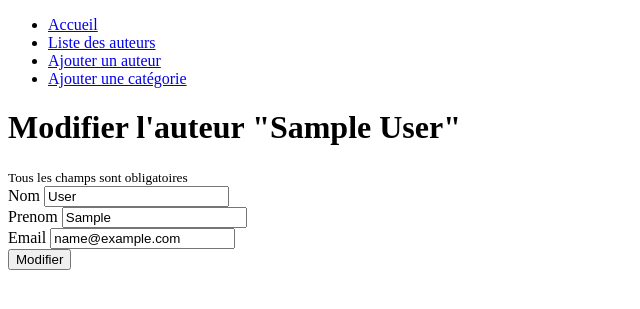
After one commit to EEDNTP/TP_Blog, a PHP site: page /edit_author.php?id=1 in a window 1280 px wide. The commit adds this page. Shown: the top 309 px of the page, without its empty margins (0-640 px from the left). Run offline with PHP 8.4, Linux system fonts and the light colour scheme; tables that the repository leaves empty or names only in its code hold one stand-in row (values such as "Sample post").

Commit message:
Modifier un auteur

```diff
--- a/app/authors.php
+++ b/app/authors.php
@@ -48,7 +48,7 @@ $authors = $stmt->fetchAll();
                         <!-- Affiche l'email de l'auteur en utilisant htmlspecialchars pour sécuriser l'affichage -->
                         <td><?= htmlspecialchars($author['email']); ?></td>
                         <!-- Lien pour voir les articles de l'auteur -->
-                        <td><a href="author_articles.php?id=<?= intval($author['id']); ?>">Voir les articles</a></td>
+                        <td><a href="edit_author.php?id=<?= intval($author['id']); ?>">Modifier</a> - <a href="author_articles.php?id=<?= intval($author['id']); ?>">Voir les articles</a></td>
                     </tr>
                 <?php endforeach; ?>
             </tbody>
--- /dev/null
+++ b/app/edit_author.php
@@ -0,0 +1,70 @@
+<?php
+// Récupère l'identifiant de l'auteur depuis les paramètres GET de l'URL
+$id = $_GET['id'];
+
+// Vérifie si l'identifiant est un nombre
+if (is_numeric($id)) {
+    // Inclut le fichier de connexion à la base de données
+    require_once 'includes/dbconnect.php';
+
+    // Prépare la requête SQL pour sélectionner l'auteur avec l'identifiant donné
+    $sql = 'SELECT * FROM authors WHERE id = :id;';
+
+    // Prépare la requête SQL
+    $stmt = $pdo->prepare($sql);
+
+    // Lie la valeur de l'identifiant à la requête en tant qu'entier
+    $stmt->bindValue(':id', $id, PDO::PARAM_INT);
+
+    // Exécute la requête
+    $stmt->execute();
+
+    // Récupère les informations de l'auteur
+    $author = $stmt->fetch();
+
+    // Vérifie si l'auteur existe
+    if (!$author) {
+        die('Auteur inexistant'); // Arrête le script et affiche un message d'erreur si l'auteur n'existe pas
+    }
+} else {
+    die('ID incorrect'); // Arrête le script et affiche un message d'erreur si l'identifiant n'est pas un nombre
+}
+
+?>
+<!DOCTYPE html>
+<html lang="fr">
+
+<head>
+    <meta charset="UTF-8">
+    <meta name="viewport" content="width=device-width, initial-scale=1.0">
+    <title>Modifier l'auteur "<?= htmlspecialchars($author['firstname']); ?> <?= htmlspecialchars($author['lastname']); ?>"</title>
+</head>
+
+<body>
+    <header>
+        <?php include_once 'includes/nav.php'; ?>
+        <h1>Modifier l'auteur "<?= htmlspecialchars($author['firstname']); ?> <?= htmlspecialchars($author['lastname']); ?>"</h1>
+    </header>
+
+    <main>
+        <form action="edit_author_treatment.php" method="post">
+            <small>Tous les champs sont obligatoires</small>
+            <div>
+                <label for="lastname">Nom</label>
+                <input type="text" id="lastname" name="lastname" value="<?= htmlspecialchars($author['lastname']); ?>">
+            </div>
+            <div>
+                <label for="firstname">Prenom</label>
+                <input type="text" id="firstname" name="firstname" value="<?= htmlspecialchars($author['firstname']); ?>">
+            </div>
+            <div>
+                <label for="email">Email</label>
+                <input type="email" id="email" name="email" value="<?= htmlspecialchars($author['email']); ?>">
+            </div>
+            <input type="hidden" name="id"  value="<?= intval($author['id']); ?>">
+            <button type="submit">Modifier</button>
+        </form>
+    </main>
+</body>
+
+</html>
```
Also changed, not shown: app/edit_author_treatment.php (added, +38 -0 lines), README.md.
